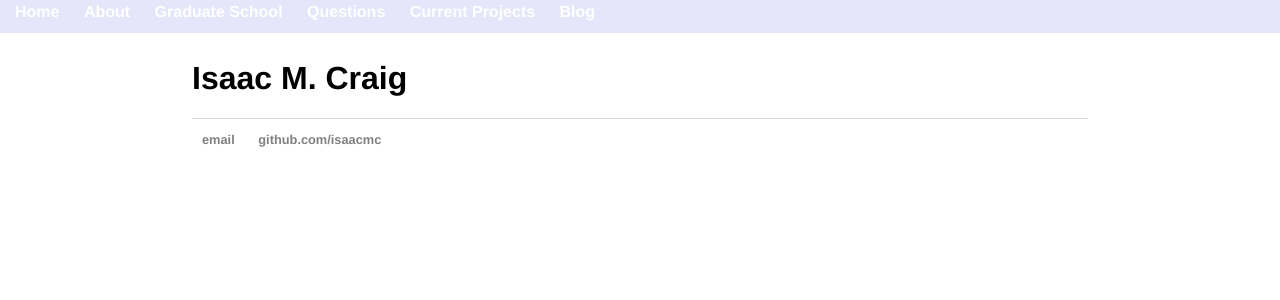
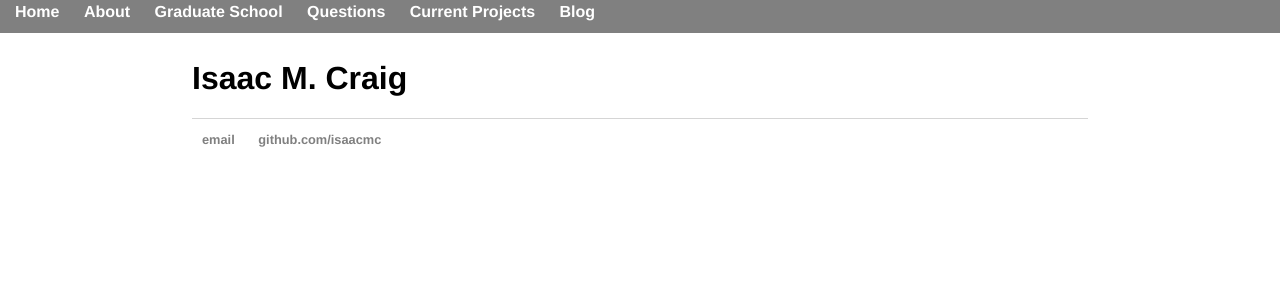
Before and after one commit to isundberg/isaacmc.github.io, a Jekyll site: the page built from index.html, in a window 1280 px wide. Shown: the top 300 px of the page. Built offline with Jekyll 4.4.1, drawn with Linux system fonts in a browser that asks for light colours.

Commit message:
Update main.css

```diff
--- a/css/main.css
+++ b/css/main.css
@@ -13,7 +13,7 @@ nav ul {
     left:0;
     width: 100%;
     height: 25px;
-    background: lavender;
+    background: gray;
 }
 
 footer ul {
```
